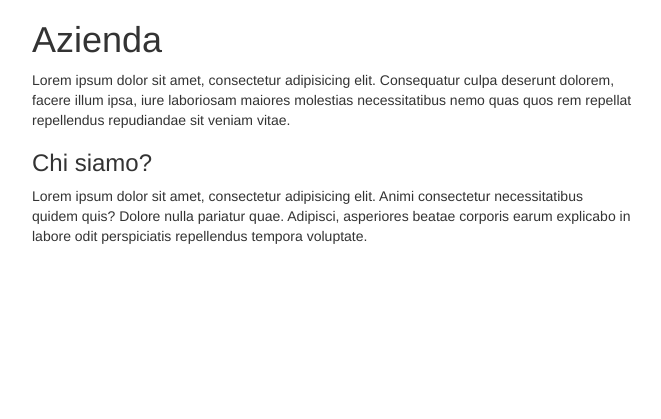
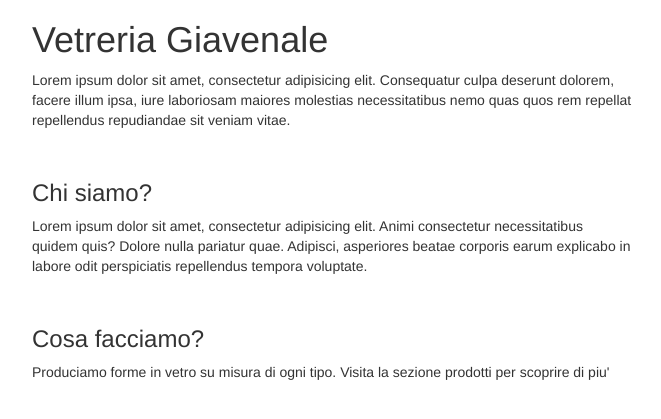
Before and after one commit to MattBrs/ElaboratoEsami, a PHP site: page / in a window 1280 px wide. Shown: the part 52-471 px from the top of the page, without its empty margins (308-969 px from the left). Run offline with PHP 8.4, Linux system fonts and the light colour scheme.

Commit message:
website update

```diff
--- a/sitoWeb/sitoAzienda/index.php
+++ b/sitoWeb/sitoAzienda/index.php
@@ -8,13 +8,7 @@
         <title>Vetreria Giavenale</title>
         <link rel="stylesheet" href="https://maxcdn.bootstrapcdn.com/bootstrap/3.4.1/css/bootstrap.min.css">
         <script src="https://ajax.googleapis.com/ajax/libs/jquery/3.6.0/jquery.min.js"></script>
-        <style>
-            .content{
-                width: 600px;
-                margin-left: auto;
-                margin-right: auto;
-            }
-        </style>
+        <link rel="stylesheet" href="styles/pageContent.css">
     </head>
     <body>
         <nav class="navbar navbar-inverse">
@@ -35,7 +29,7 @@
         </nav>
 
         <div class="content">
-            <h1>Azienda</h1>
+            <h1>Vetreria Giavenale</h1>
             <p>
                 Lorem ipsum dolor sit amet, consectetur adipisicing elit.
                 Consequatur culpa deserunt dolorem, facere illum ipsa, iure laboriosam maiores molestias
@@ -49,6 +43,10 @@
                 Adipisci, asperiores beatae corporis earum explicabo in labore odit
                 perspiciatis repellendus tempora voluptate.
             </p>
+
+            <h3>Cosa facciamo?</h3>
+            <p>Produciamo forme in vetro su misura di ogni tipo. Visita la sezione prodotti per scoprire di piu'</p>
+
         </div>
     </body>
 </html>
--- a/sitoWeb/sitoAzienda/loginForm.php
+++ b/sitoWeb/sitoAzienda/loginForm.php
@@ -19,7 +19,7 @@
         <nav class="navbar navbar-inverse">
             <div class="container-fluid">
                 <div class="navbar-header">
-                    <a class="navbar-brand" href="index.php">Vetrieria Giavenale</a>
+                    <a class="navbar-brand" href="index.php">Vetreria Giavenale</a>
                 </div>
                 <ul class="nav navbar-nav">
                     <li><a href="index.php">Home</a></li>
@@ -40,7 +40,7 @@
 
                 <form action="" method="post">
                     <label for="nomeTxt">Nome utente:</label>
-                    <input type="text" name="nomeTxt" id="nomeTxt">
+                    <input type="text" name="nomeTxt" id="nomeTxt" placeholder="MarioRossi">
                     <br>
                     <label for="passwordTxt">Password:</label>
                     <input type="password" name="passwordTxt" id="passwordTxt">
--- a/sitoWeb/sitoAzienda/styles/logRegForm.css
+++ b/sitoWeb/sitoAzienda/styles/logRegForm.css
@@ -15,7 +15,7 @@ body{
 
 #formReg{
     height: 900px;
-    width: 600px;
+    width: 500px;
     position: absolute;
     margin-left: auto;
     margin-right: auto;
--- /dev/null
+++ b/sitoWeb/sitoAzienda/styles/pageContent.css
@@ -0,0 +1,10 @@
+h3{
+    padding-top: 30px;
+}
+
+
+.content{
+    width: 600px;
+    margin-left: auto;
+    margin-right: auto;
+}
```
Also changed, not shown: sitoWeb/sitoAzienda/registrationForm.php (+5 -4 lines).
